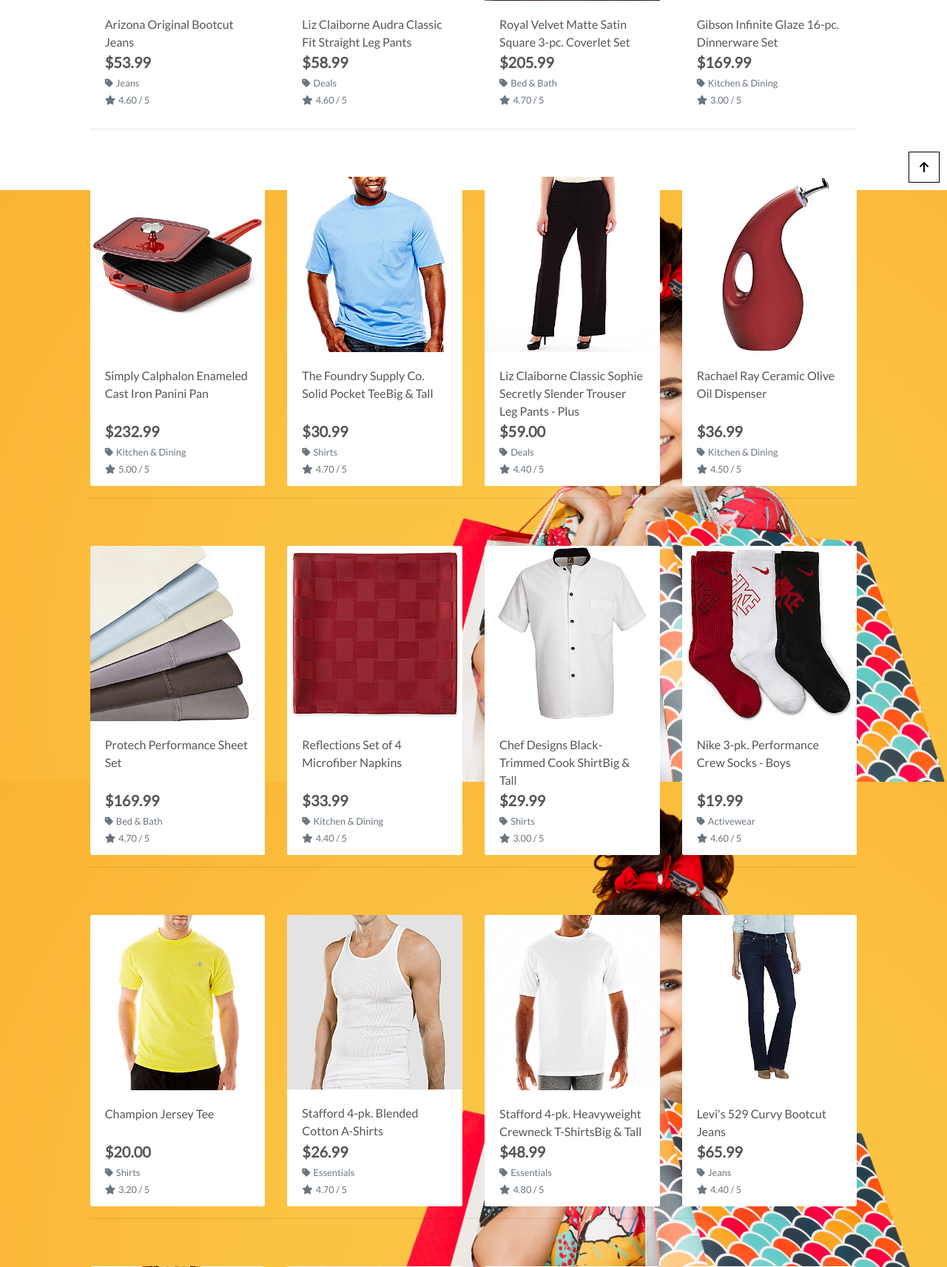
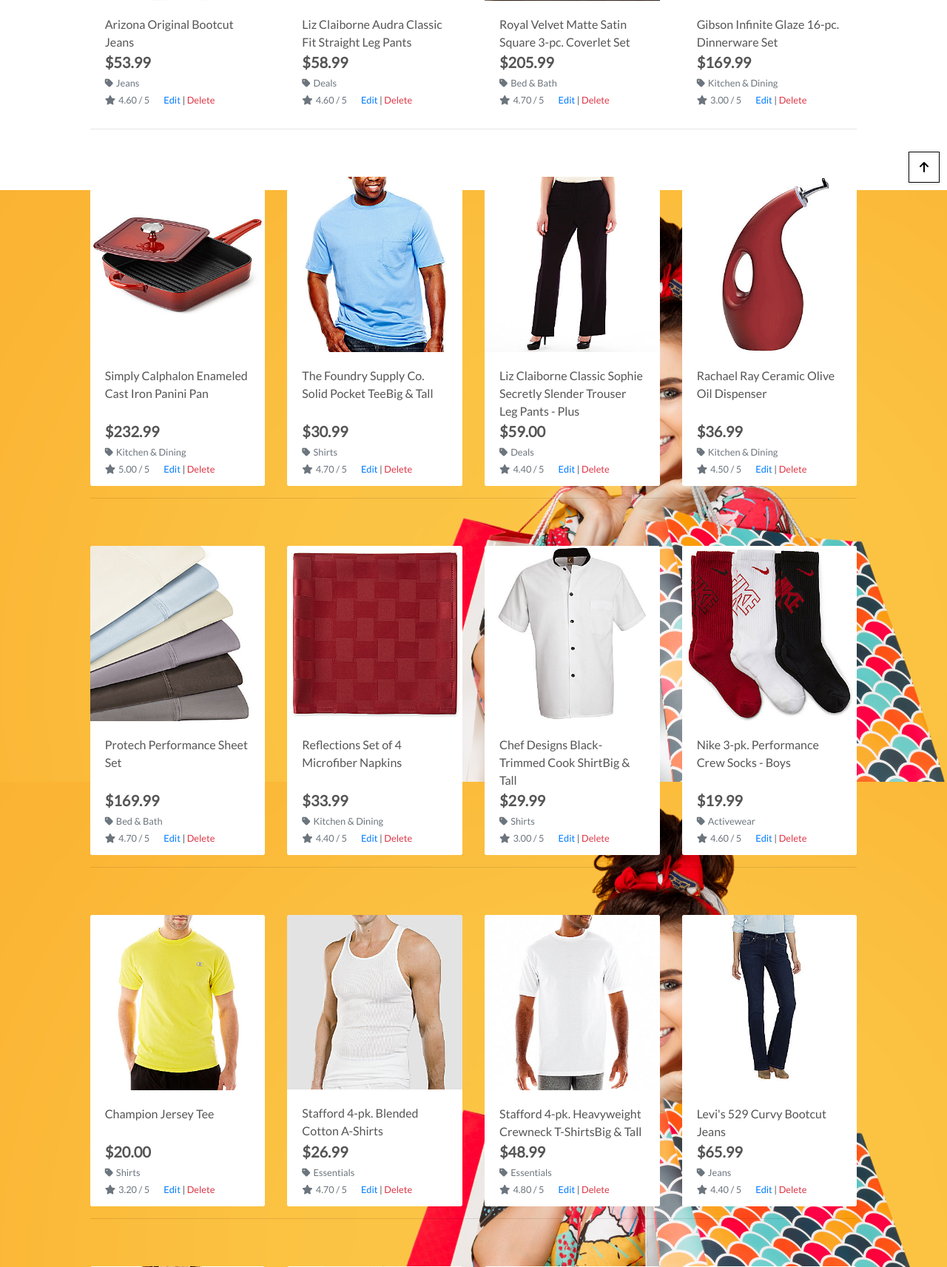
Before and after one commit to robibrutoczki/boutique_rob, a Django app: page /products/ in a window 1280 px wide. Shown: the part 543-2256 px from the top of the page at 74% size. Run offline with Django 3.2, Linux system fonts and the light colour scheme; a user stored in the database is signed in; data comes from the database, SQL or seed files in the repository; both versions use the stored data as it was after the commit; some libraries are stand-ins or nearby versions.

Commit message:
Added delete product function

```diff
--- a/products/templates/products/product_detail.html
+++ b/products/templates/products/product_detail.html
@@ -43,6 +43,12 @@
                         <small class="text-muted">No Rating</small>
                     {% endif %}
                     <p class="mt-3">{{ product.description }}</p>
+                    {% if request.user.is_superuser %}
+                        <small class="ml-3">
+                            <a href="{% url 'edit_product' product.id %}">Edit</a> |
+                            <a class="text-danger" href="{% url 'delete_product' product.id %}">Delete</a>
+                        </small>
+                    {% endif %}
                     <form class="form" action="{% url 'add_to_bag' product.id %}" method="POST">
                         {% csrf_token %}
                         <div class="form-row">
--- a/products/templates/products/products.html
+++ b/products/templates/products/products.html
@@ -82,6 +82,12 @@
                                             {% else %}
                                                 <small class="text-muted">No Rating</small>
                                             {% endif %}
+                                            {% if request.user.is_superuser %}
+                                                <small class="ml-3">
+                                                    <a href="{% url 'edit_product' product.id %}">Edit</a> |
+                                                    <a class="text-danger" href="{% url 'delete_product' product.id %}">Delete</a>
+                                                </small>
+                                            {% endif %}
                                         </div>
                                     </div>
                                 </div>
--- a/products/urls.py
+++ b/products/urls.py
@@ -6,4 +6,6 @@
     path('<int:product_id>/', views.product_detail, name='product_detail'),
     path('add/', views.add_product, name='add_product'),
     path('edit/<int:product_id>/', views.edit_product, name='edit_product'),
+    path('delete/<int:product_id>/',
+         views.delete_product, name='delete_product'),
 ]
--- a/products/views.py
+++ b/products/views.py
@@ -78,13 +78,13 @@
     if request.method == 'POST':
         form = ProductForm(request.POST, request.FILES)
         if form.is_valid():
-            form.save()
+            product = form.save()
             messages.success(request, 'Successfully added product!')
-            return redirect(reverse('add_product'))
+            return redirect(reverse('product_detail', args=[product.id]))
         else:
             messages.error(
                 request,
-                'Failed to add product.Please ensure the form is valid.')
+                'Failed to add product. Please ensure the form is valid.')
     else:
         form = ProductForm()
 
@@ -120,3 +120,11 @@
     }
 
     return render(request, template, context)
+
+
+def delete_product(request, product_id):
+    """ Delete a product from the store """
+    product = get_object_or_404(Product, pk=product_id)
+    product.delete()
+    messages.success(request, 'Product deleted!')
+    return redirect(reverse('products'))
```
Also changed, not shown: db.sqlite3.
